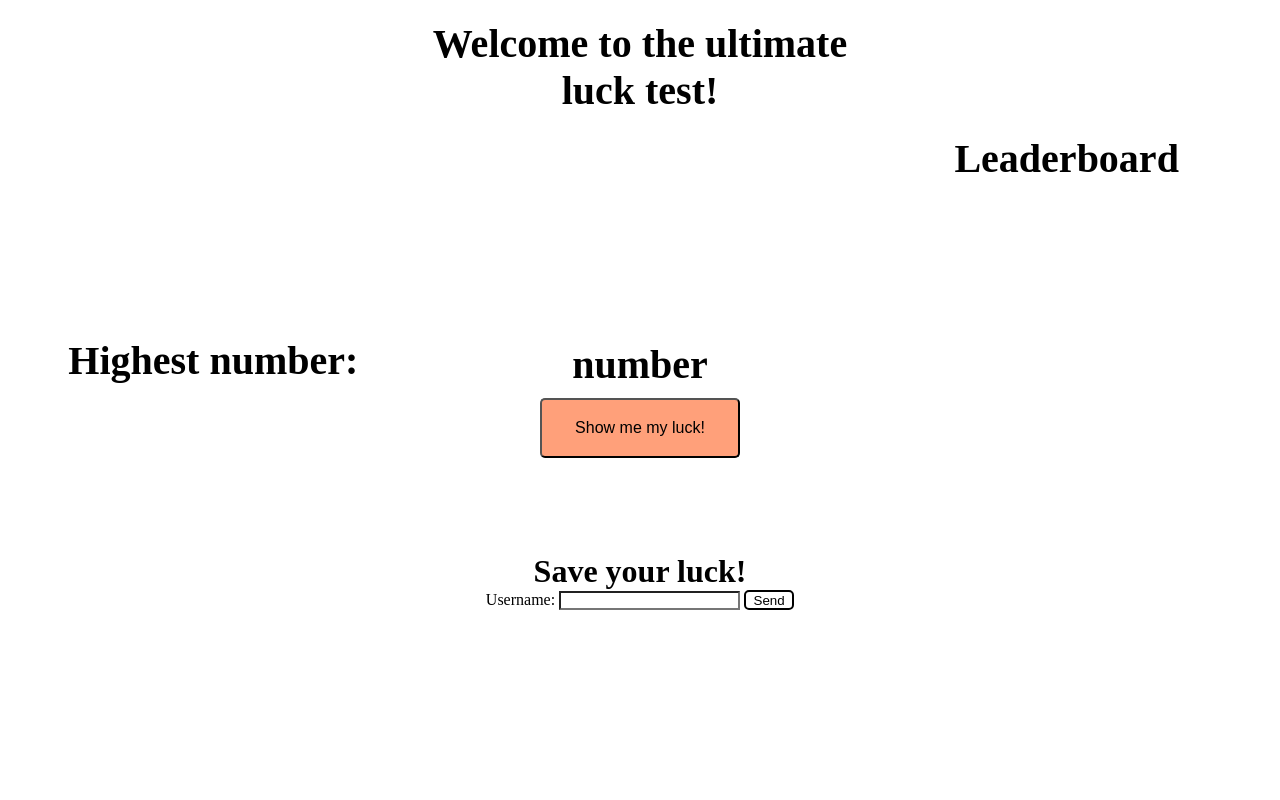
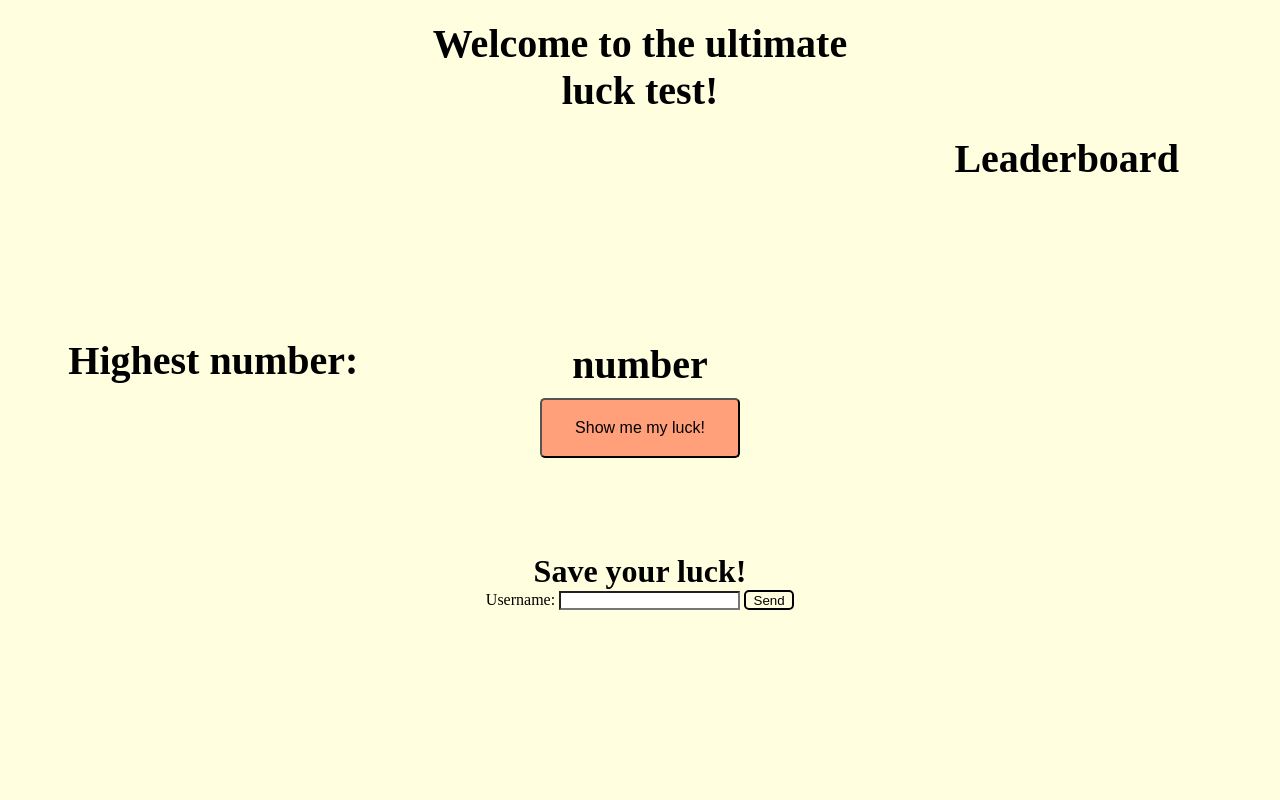
Before and after one commit to CaioaPy/The-Ultimate-Luck-Test, a website: page public/index.html in a window 1280 px wide. Drawn offline with Linux system fonts and the light colour scheme; no server answers.

Commit message:
new style for background and buttons

```diff
--- a/public/style.css
+++ b/public/style.css
@@ -2,7 +2,7 @@
     margin: 0;
     padding: 0;
     box-sizing: border-box;
-    background-color: white;
+    background-color: lightyellow;
     color: black;
 }
 
@@ -10,7 +10,7 @@ body{
     display: grid;
     grid-template-columns: 1fr 1fr 1fr;
     grid-template-rows: 1fr 1fr 1fr;
-    height: 100vh; /* Ensures the grid takes the full viewport height */
+    height: 100vh;
 }
 
 header{
@@ -92,3 +92,7 @@ button#roll{
     cursor: pointer;
     background-color: lightsalmon;
 }
+
+input#usernameid{
+    background-color: white;
+}
```
